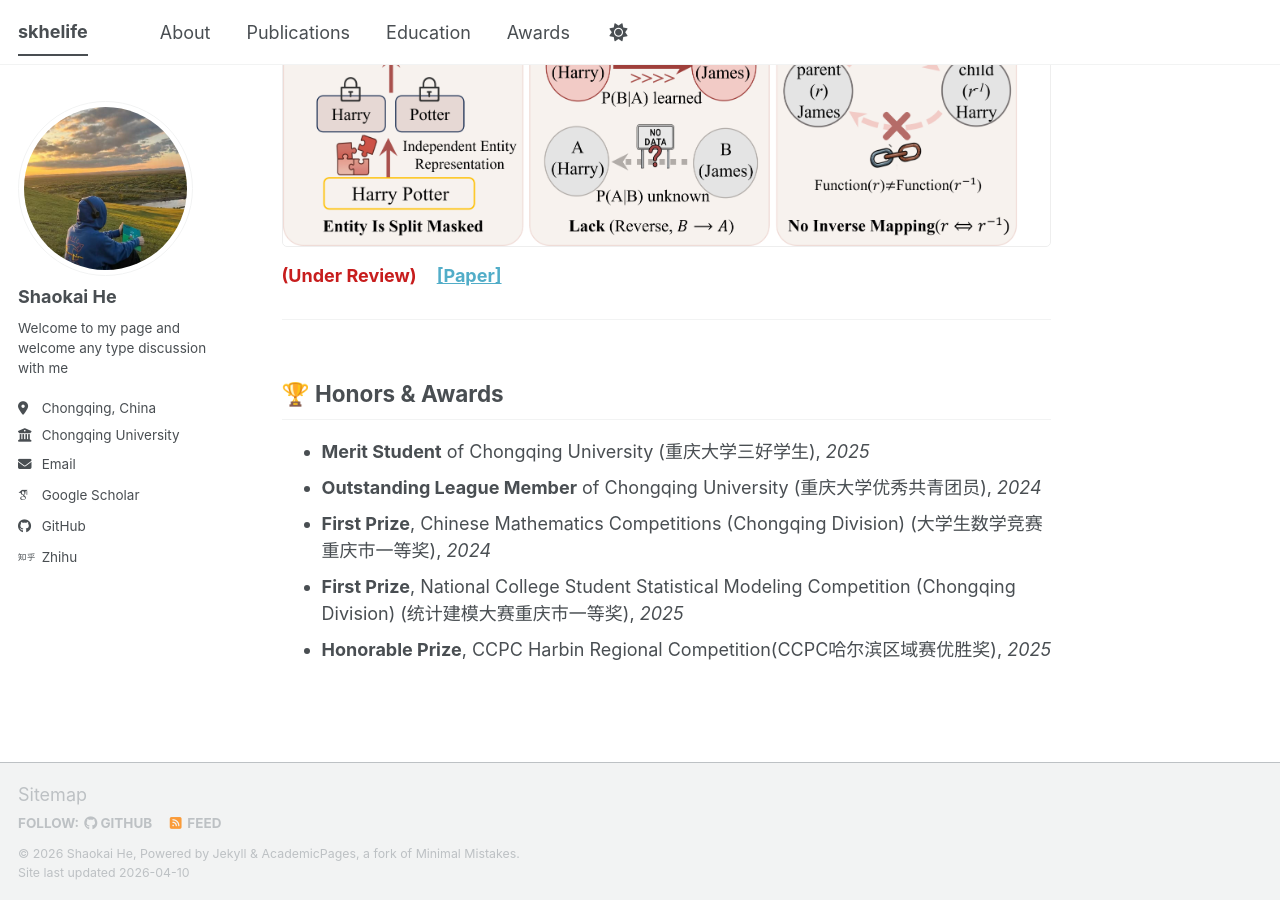
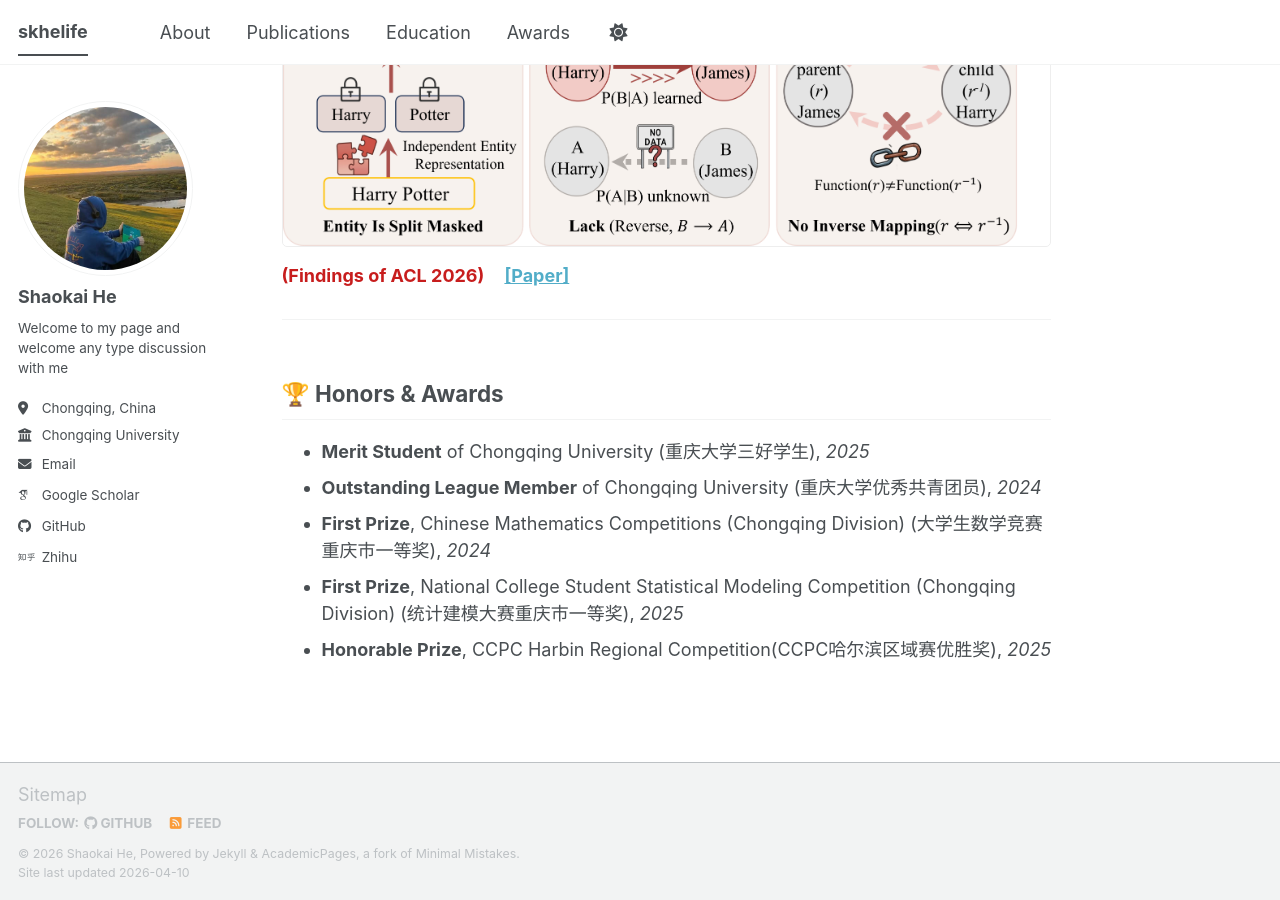
Before and after one commit to skhelife/skhelife.github.io, a Jekyll site: the page built from _pages/about.md, in a window 1280 px wide and 900 px high, scrolled down 1262 px. Built offline with Jekyll 4.4.1, drawn with Linux system fonts in a browser that asks for light colours; some web fonts are replaced; a script bundle is joined from its source files by our own code; library files that are not in the unit come from our copies.

Commit message:
accept
111

```diff
--- a/_pages/about.md
+++ b/_pages/about.md
@@ -43,7 +43,7 @@ I am deeply fascinated by the mechanisms of **reasoning** in large language mode
   <img src="/images/differ_img.png" alt="DiffER Model Architecture" style="width: 100%; max-width: 800px; margin: 10px 0; border: 1px solid #eee; border-radius: 5px;">
 
   <p style="margin-top: 5px;">
-    <span style="font-weight: bold; color: #c71d1d;">(Under Review)</span>
+    <span style="font-weight: bold; color: #c71d1d;">(Findings of ACL 2026)</span>
 
     <a href="https://arxiv.org/abs/2601.07347" target="_blank" style="margin-left: 15px; font-weight: bold; text-decoration: underline;">[Paper]</a>
   </p>
```
